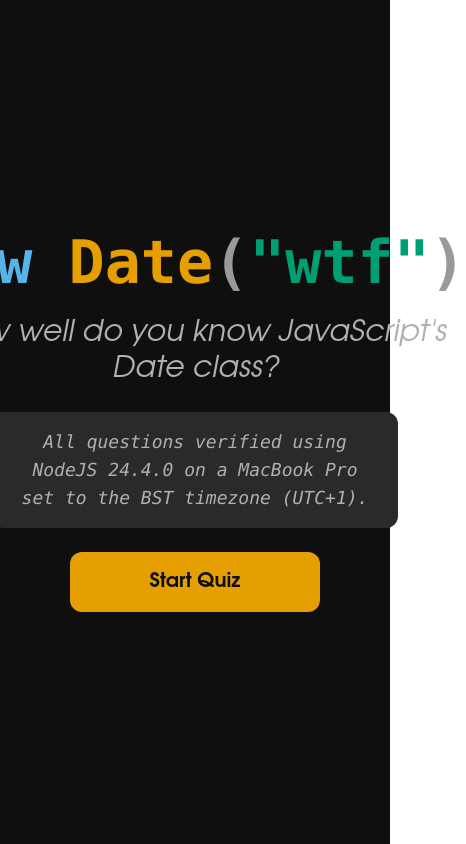
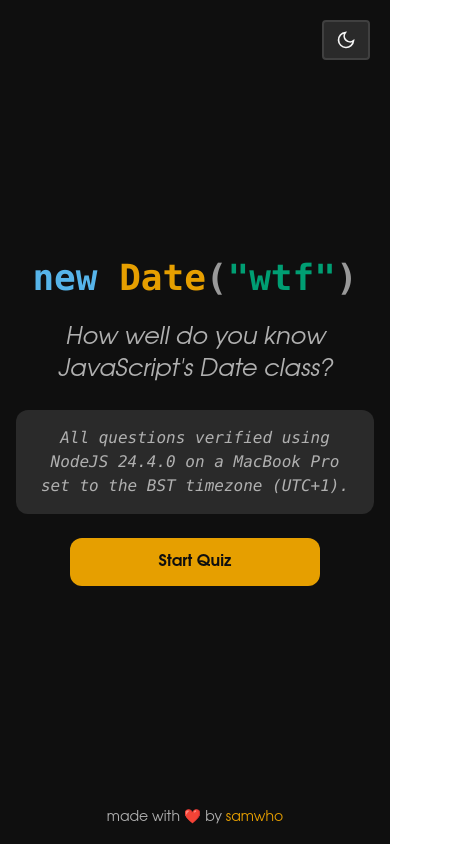
Before and after one commit to WiLuX-Source/GSheetsQuiz, a React (Vite) app: page / in a window 390 px wide. Shown: the whole page, 466 px wide, since content can reach past the window. Built offline with nearby package versions, Linux system fonts and the light colour scheme.

Commit message:
Finish startScreen look

```diff
--- a/src/App.tsx
+++ b/src/App.tsx
@@ -1,8 +1,20 @@
+const MoonIcon = () => (
+  <svg className="w-[20px] h-[20px] block" viewBox="0 0 24 24" fill="none" stroke="currentColor" strokeWidth="2">
+    <path d="M21 12.79A9 9 0 1 1 11.21 3 7 7 0 0 0 21 12.79z"></path>
+  </svg>
+);
+
 function App() {
   return (
-    <div className='font-system bg-bg-dark h-dvh flex flex-col items-center justify-center text-center'>
+    <div className='font-system bg-bg-dark h-dvh flex flex-col items-center justify-center text-center px-4'>
+<button
+        aria-label="Toggle theme"
+        className="fixed top-[20px] right-[20px] bg-bg-light border-solid border-2 border-gray-600 rounded-sm pt-[8px] pb-[8px] pr-[12px] pl-[12px] cursor-pointer flex items-center gap-2 text-[1em] text-text-primary hover:bg-bg-lighter hover:border-border-hover hover:translate-y-[-1px] active:translate-y-0"
+      >
+        <MoonIcon />
+      </button>
       <div className="max-w-[800px] flex flex-col gap-6 items-center justify-center">
-        <h1 className="font-mono font-bold text-6xl" id="main-title">
+        <h1 className="font-mono font-bold text-4xl sm:text-5xl md:text-6xl" id="main-title">
           <span className="text-wong-sky-blue">new</span>
           &nbsp;
           <span className="text-wong-orange">Date</span>
@@ -10,15 +22,21 @@
           <span className="text-wong-bluish-green">"wtf"</span>
           <span className="text-wong-grey">)</span>
         </h1>
-        <p className="text-gray-300 text-3xl italic">How well do you know JavaScript's Date class?</p>
-        <p className="text-gray-300 font-mono italic rounded-lg bg-bg-light text-lg p-4 text-balance w-[75%]">
-          All questions verified using NodeJS 24.4.0 on
-          a MacBook Pro set to the BST timezone (UTC+1).
+        <p className="text-gray-300 text-2xl sm:text-3xl italic">How well do you know JavaScript's Date class?</p>
+        <p className="text-gray-300 font-mono italic rounded-lg bg-bg-light text-base sm:text-lg p-4 text-balance w-full md:w-[75%]">
+          All questions verified using NodeJS 24.4.0 on a MacBook Pro set to the BST timezone (UTC+1).
         </p>
-        <button className="bg-wong-orange text-bg-dark border-none rounded-lg font-bold cursor-pointer max-w-[250px] w-full p-4 text-xl">Start Quiz</button>
+        <button className="bg-primary hover:bg-primary-hover text-bg-dark border-none rounded-lg font-bold cursor-pointer w-full max-w-[250px] pt-3 pb-3 text-base sm:text-xl">
+          Start Quiz
+        </button>
       </div>
+      <footer className="absolute bottom-0 left-0 right-0 p-4 text-center text-gray-300 text-sm">
+        <p>
+          made with ❤️ by <a href="https://samwho.dev" target="_blank" rel="noopener noreferrer" className="text-primary hover:text-primary-hover">samwho</a>
+        </p>
+      </footer>
     </div>
-  )
+  );
 }
 
-export default App
+export default App;
--- a/src/main.css
+++ b/src/main.css
@@ -41,12 +41,12 @@
     --color-bg-light: var(--color-gray-700);
     --color-bg-lighter: var(--color-gray-600);
 
-    --color-text-primary: var(--gray-50);
-    --color-text-secondary: var(--gray-300);
+    --color-text-primary: var(--color-gray-50);
+    --color-text-secondary: var(--color-gray-300);
 
-    --color-border: var(--gray-600);
-    --color-border-hover: var(--gray-500);
-    --color-border-light: var(--gray-500);
+    --color-border: var(--color-gray-600);
+    --color-border-hover: var(--color-gray-500);
+    --color-border-light: var(--color-gray-500);
 
     --color-error: var(--color-wong-vermillion);
     --color-correct-bg: rgba(0, 158, 115, 0.15);
```
